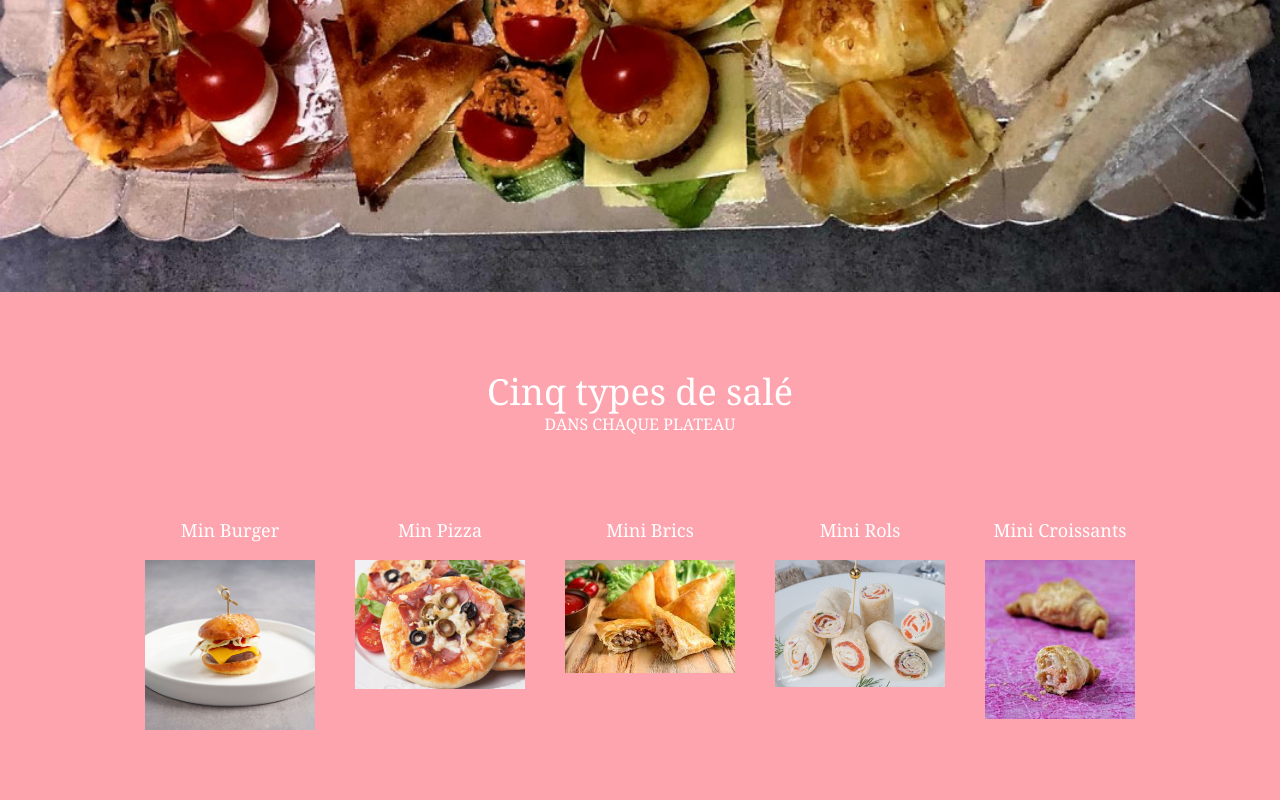
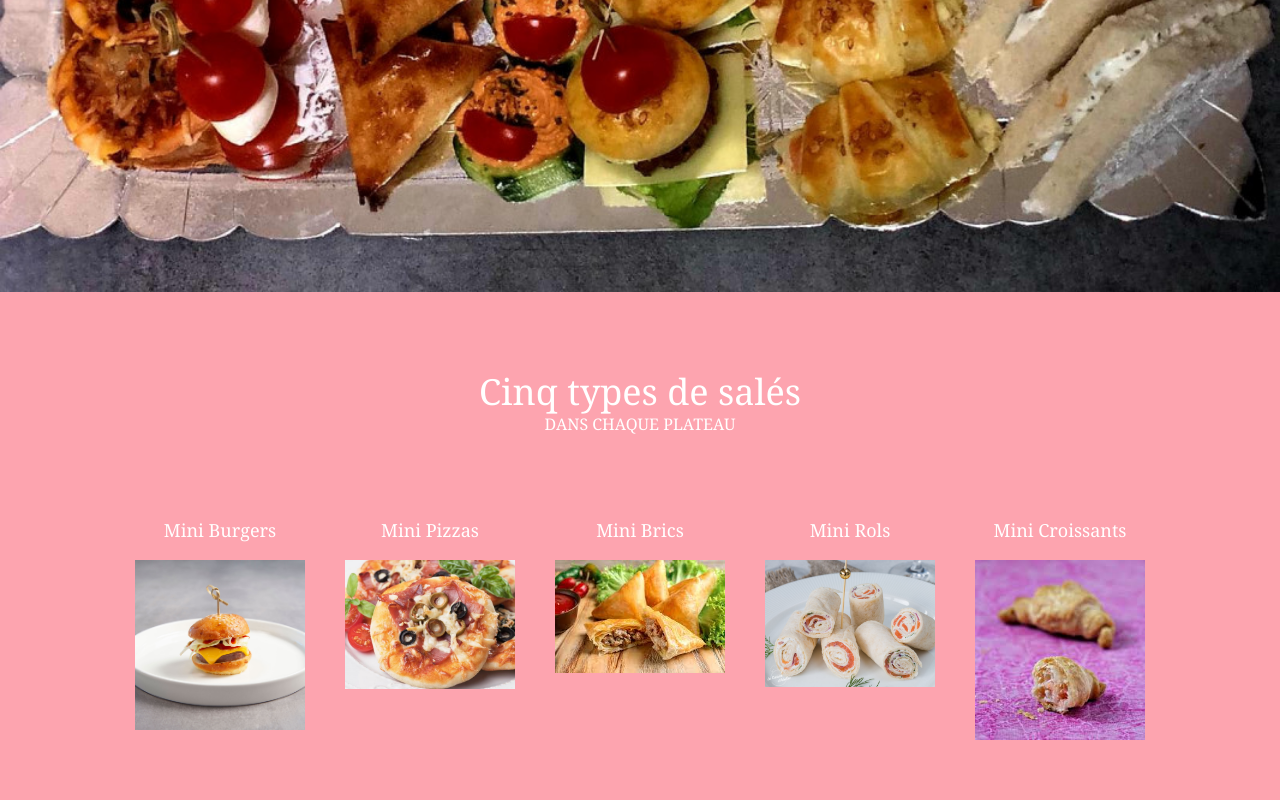
Before and after one commit to RaoufCherif/traiteur, a Next.js app: page / in a window 1280 px wide. Shown: the part 1621-2421 px from the top of the page. Built offline with nearby package versions, Linux system fonts and the light colour scheme.

Commit message:
uses map function to loop through les salé

```diff
--- a/src/app/components/SectionSale.tsx
+++ b/src/app/components/SectionSale.tsx
@@ -5,10 +5,31 @@ import mini_burger from "../../../public/mini_burger.jpg";
 import mini_rols from "../../../public/mini_rol.jpg";
 import mini_piza from "../../../public/mini_pizza.jpg";
 import mini_brics from "../../../public/mini_brics.jpeg"
-import mini_croissants from "../../../public/mini_croissant.jpeg"
+import mini_croissants from "../../../public/mini_croissant.jpeg";
+import {  fetchData } from "../../../util/getSales";
+
+
+
+
+
+
 function SectionSale() {
-  return (
-    <section className=" bg-rose-300 ">
+
+
+
+let data = fetchData();
+let name= ""
+
+for (let i = 0 ; i < data.length ; i++) {
+
+   name = data[0].name
+
+}
+
+
+  return (    <section className=" bg-rose-300 ">
+
+
     <div className="flex flex-col  items-center">
 
       <h2 className="my-14  font-serif hover:font-sans  text-white text-4xl ">
@@ -19,7 +40,7 @@ function SectionSale() {
       <Image src={snack1} width="1977" height="459" alt="background image" />
       <h2 className="mt-20  font-serif hover:font-sans  text-white text-4xl ">
         {" "}
-        Cinq types de salé
+        Cinq types de salés
       </h2>
       <h6 className="mb-20  font-serif hover:font-sans  text-white  ">
         {" "}
@@ -28,29 +49,18 @@ function SectionSale() {
 
       <div className="flex flex-raw gap-10 mb-20" >
 
-        <div className=" flex flex-col items-center gap-4">
-          <h4 className="  font-serif hover:font-sans  text-white text-lg">Min Burger</h4>
-          <Image src={mini_burger} width="170"  alt="burger" />
-        </div>
+      {data.map((item,index)=>{
+         return (
+        //  <li key={index}>{item}</li>
+<>
+         <div className=" flex flex-col items-center gap-4">
+         <h4 className="  font-serif hover:font-sans  text-white text-lg" key={index}>{item.name}</h4>
+         <Image  src={"/"+ item.image} width="170"  height="150" alt="burger" />
+       </div>
+       </>
+         )
+     })}
 
-        <div className=" flex flex-col items-center gap-4">
-          <h4 className="  font-serif hover:font-sans  text-white text-lg">Min Pizza</h4>
-          <Image src={mini_piza} width="170" alt="pizza" />
-        </div>
-
-        <div  className=" flex flex-col items-center gap-4">
-          <h4 className="  font-serif hover:font-sans  text-white text-lg"> Mini Brics</h4>
-          <Image src={mini_brics} width="170"  alt="brics" />
-        </div>
-
-        <div  className=" flex flex-col items-center gap-4">
-          <h4 className="  font-serif hover:font-sans  text-white text-lg "> Mini Rols</h4>
-          <Image src={mini_rols} width="170"  alt="rols" />
-        </div>
-        <div  className=" flex flex-col items-center gap-4">
-          <h4 className="font-serif  hover:font-sans  text-white text-lg "> Mini Croissants</h4>
-          <Image src={mini_croissants} width="150"  alt="croissants" />
-        </div>
 
       </div>
 
--- a/src/app/page.tsx
+++ b/src/app/page.tsx
@@ -1,13 +1,20 @@
+
 import Image from "next/image";
 import Header from "./components/Header";
 import trois_plats from "public/trois_plats.jpg";
 import Reseau from "./components/Reseau";
 import Link from "next/link";
-import Navbar from "./components/Navbar";
-import Section2 from "./components/SectionSale";
+import SectionSale from "./components/SectionSale";
+
+
+
+
 
 
 export default function Home() {
+
+
+
   return (
     <main>
       <div className=" flex min-h-screen flex-col justify-start  items-center  ">
@@ -26,7 +33,7 @@ export default function Home() {
       </div>
 
       <div>
-        <Section2 />
+        <SectionSale />
       </div>
     </main>
   );
--- /dev/null
+++ b/util/getSales.ts
@@ -0,0 +1,32 @@
+
+
+
+const delay = (ms: number) => new Promise(res => setTimeout(res, ms));
+
+export const fetchData = () => {
+    // const response = await delay(1000)
+    const data = [
+        {
+            name:"Mini Burgers",
+            image: "mini_burger.jpg"
+        },
+        {
+            name : "Mini Pizzas",
+            image : "mini_pizza.jpg"
+        },
+        {
+            name : " Mini Brics",
+            image : "mini_brics.jpeg"
+        },
+        {
+            name : "Mini Rols",
+            image : "mini_rol.jpg"
+        },
+        {
+            name : "Mini Croissants",
+            image : "mini_croissant.jpeg"
+        }
+    ];
+
+    return data;
+};
```
Also changed, not shown: tailwind.config.ts (+8 -0 lines).
